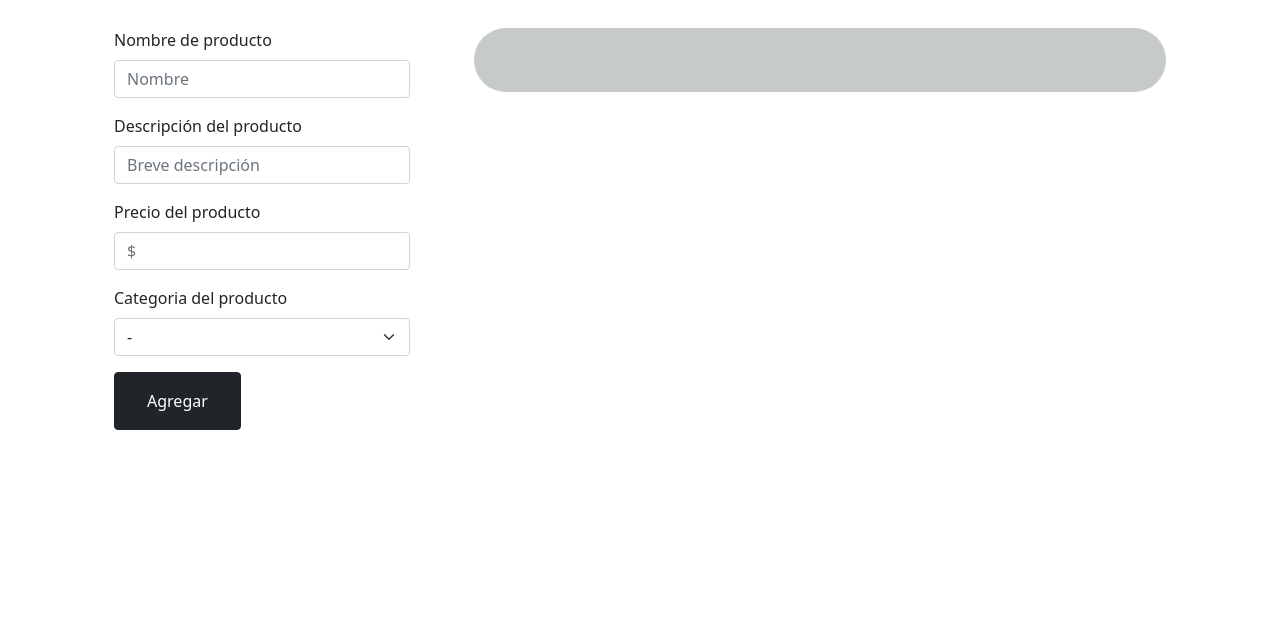
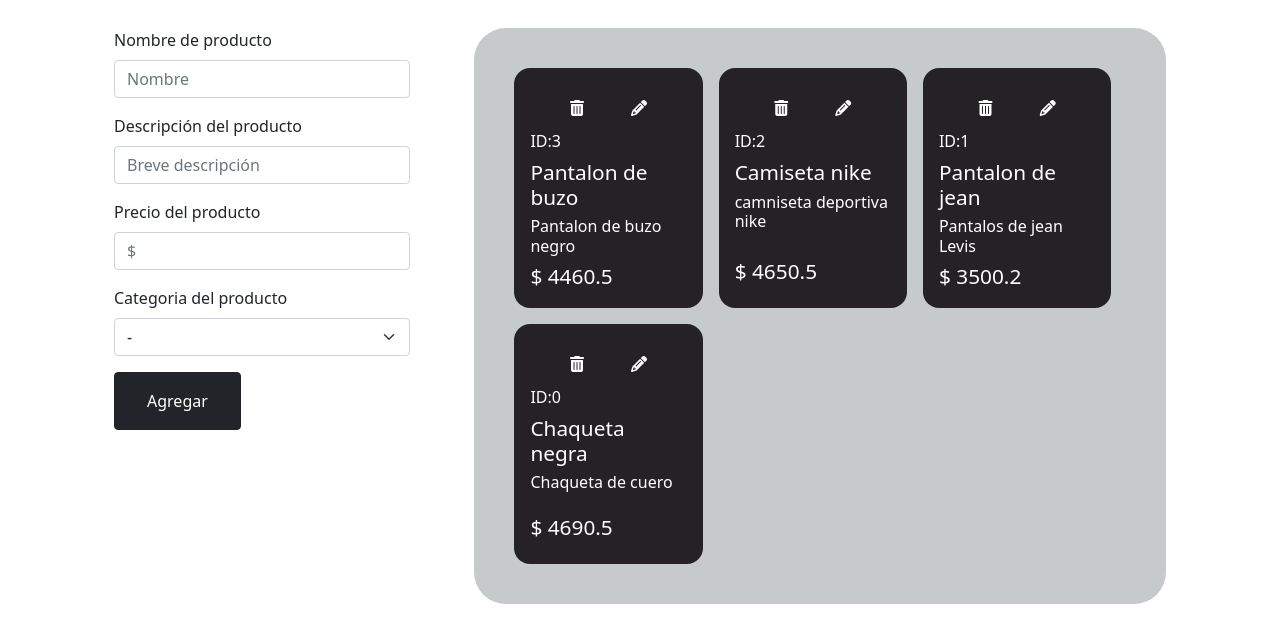
Before and after one commit to emilioMarchi/proyect.js, a plain HTML site: page index.html in a window 1280 px wide. Both pictures are taken after a click on the button "Agregar producto". Shown: the part 130-772 px from the top of the page. Drawn offline with nearby package versions, Linux system fonts and the light colour scheme.

Commit message:
nuevo commit

```diff
--- a/index.html
+++ b/index.html
@@ -84,19 +84,19 @@
                 <form class="form" id="form">
                     <div class="mb-3">
                         <label for="exampleFormControlInput1" class="form-label">Nombre de producto</label>
-                        <input type="text" class="form-control" id="product-name" placeholder="Nombre">
+                        <input type="text" class="form-control" id="product-name" placeholder="Nombre" required>
                     </div>
                     <div class="mb-3">
                         <label for="exampleFormControlInput1" class="form-label">Descripción del producto</label>
-                        <input type="text" class="form-control" id="product-description" placeholder="Breve descripción">
+                        <input type="text" class="form-control" id="product-description" placeholder="Breve descripción" required>
                     </div>
                         <div class="mb-3">
                         <label for="exampleFormControlInput1" class="form-label">Precio del producto</label>
-                        <input type="text" class="form-control" id="product-price" placeholder="$">
+                        <input type="text" class="form-control" id="product-price" placeholder="$" required>
                     </div>
                     <div class="mb-3">
                         <label class='form-label'>Categoria del producto</label>
-                        <select class="form-select" aria-label="Default select example">
+                        <select class="form-select" aria-label="Default select example" required>
                             <option selected class='disabled input'>-</option>
                             <option value="remera">Remera</option>
                             <option value="pantalon">Pantalon</option>
--- a/index.js
+++ b/index.js
@@ -26,7 +26,7 @@ class StoreUser {
                 this.postProductsStorage();
 
                 let ui = new UI();
-                ui.addCardProduct(p, productName,productDescription,productPrice);
+                ui.addCardProduct(p, productName, productDescription, productPrice);
 
                 $('.msj-container').slideDown(500)
                 .delay(1000)
@@ -101,7 +101,7 @@ class ProductStore {
 
 }
 class UI {
-    addCardProduct(i,n,d,p) {
+    addCardProduct = (i,n,d,p) => {
         $('.products-list').prepend(`<div class="product-card col-md-4 row-md-1">
                                                         <div class="nav-card">
                                                             <i id='delete-product' class="fas fa-trash-alt"></i>
@@ -117,33 +117,44 @@ class UI {
                                                         </div>
                                                     </div>`);
     }
-    addProductPage = () => {
+    renderAddProductPage = () => {
         $('.section-home').fadeOut(500);
         $('.section-products').fadeIn(500);
+        this.renderProductsList;
+    }
+    renderProductsList = () => {
+        const products = storesList[l].products;
+
+        for (const p of products) {
+            this.addCardProduct(p.id, p.name, p.description, p.price);
+        }
     }
 }
-const formReset = () => {
 
-}
+//  Aca se inicia la app
 const storesList = [];
 const l = storesList.length;
-//  Aca se inicia la app
 
 let store = new StoreUser(0, 'Tienda', 'email@tienda.com', 'contraseña');
 storesList.push(store);
 
+storesList[0].getProductsJson();
+// evento renderProductList sobre btn agregar producto
 $('.btn-add').on('click', () => {
     const ui = new UI();
-    ui.addProductPage();
+    ui.renderAddProductPage();
+    ui.renderProductsList();
 });
+
+// evento agregar producto sobre formulario
 $(".btn-form").click((e) => {
     const state = checkForm();
-    e.preventDefault();
 
     if(state){
         storesList[0].addProduct();
         $("#form")[0].reset();
     } else {storesList[0].addProduct();}
+    e.preventDefault();
 });
 const checkForm = () => {
 
--- a/json/products.json
+++ b/json/products.json
@@ -1,26 +1,26 @@
 [
     {
         "id":0,
-        "name":"Porduct",
-        "description":"descripcion de producto",
-        "price":99999,"category":"pantalon"
+        "name":"Chaqueta negra",
+        "description":"Chaqueta de cuero",
+        "price":4690.50,"category":"chaqueta"
     },
     {
         "id":1,
-        "name":"Porduct",
-        "description":"descripcion de producto",
-        "price":99999,"category":"chaqueta"
+        "name":"Pantalon de jean",
+        "description":"Pantalos de jean Levis",
+        "price":3500.20,"category":"Pantalon"
     },
     {
         "id":2,
-        "name":"Porduct",
-        "description":"descripcion de producto",
-        "price":99999,"category":"remera"
+        "name":"Camiseta nike",
+        "description":"camniseta deportiva nike",
+        "price":4650.50,"category":"remera"
     },
     {
         "id":3,
-        "name":"Porduct",
-        "description":"descripcion de producto",
-        "price":99999,"category":"pantalon"
+        "name":"Pantalon de buzo",
+        "description":"Pantalon de buzo negro",
+        "price":4460.50,"category":"pantalon"
     }
 ]
```
